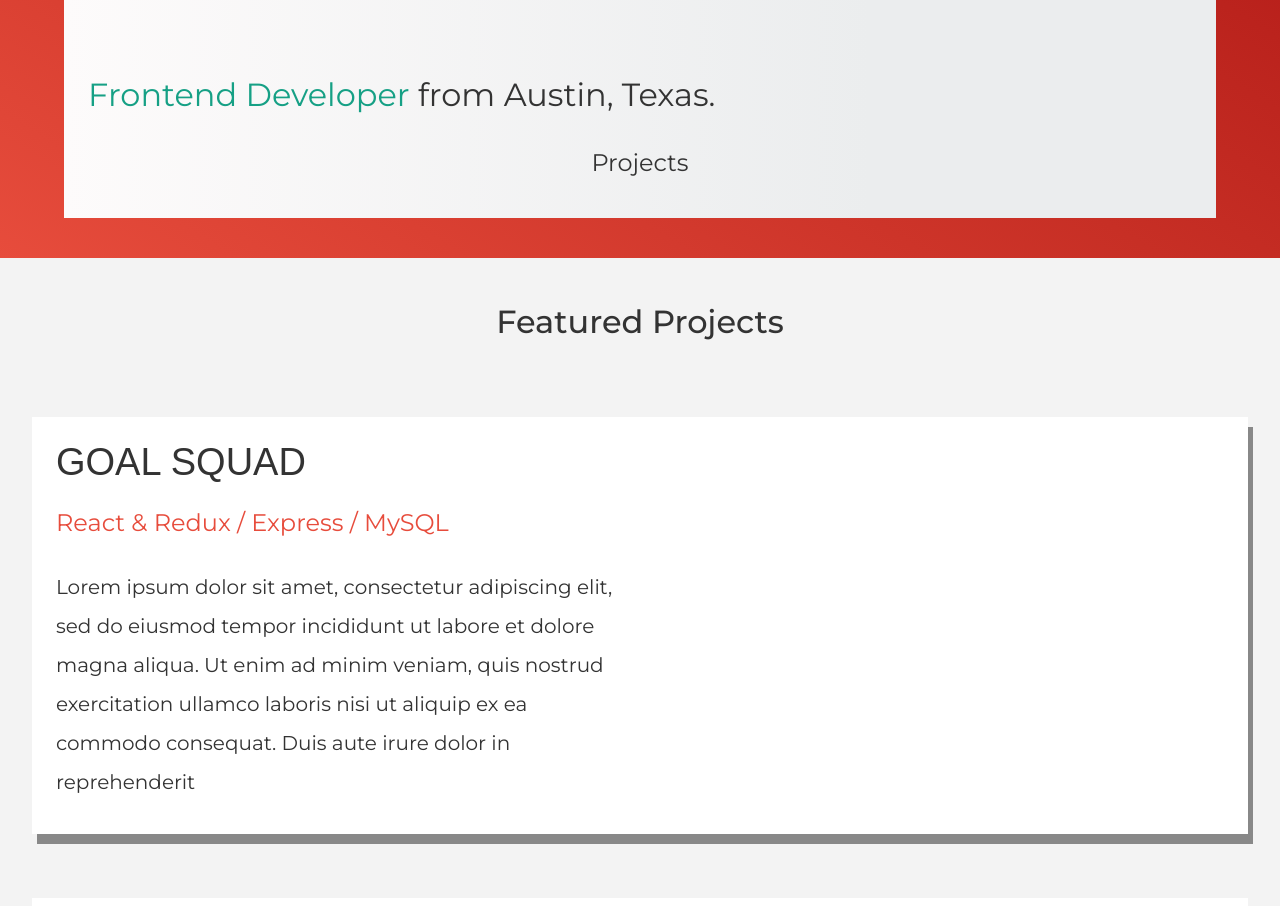
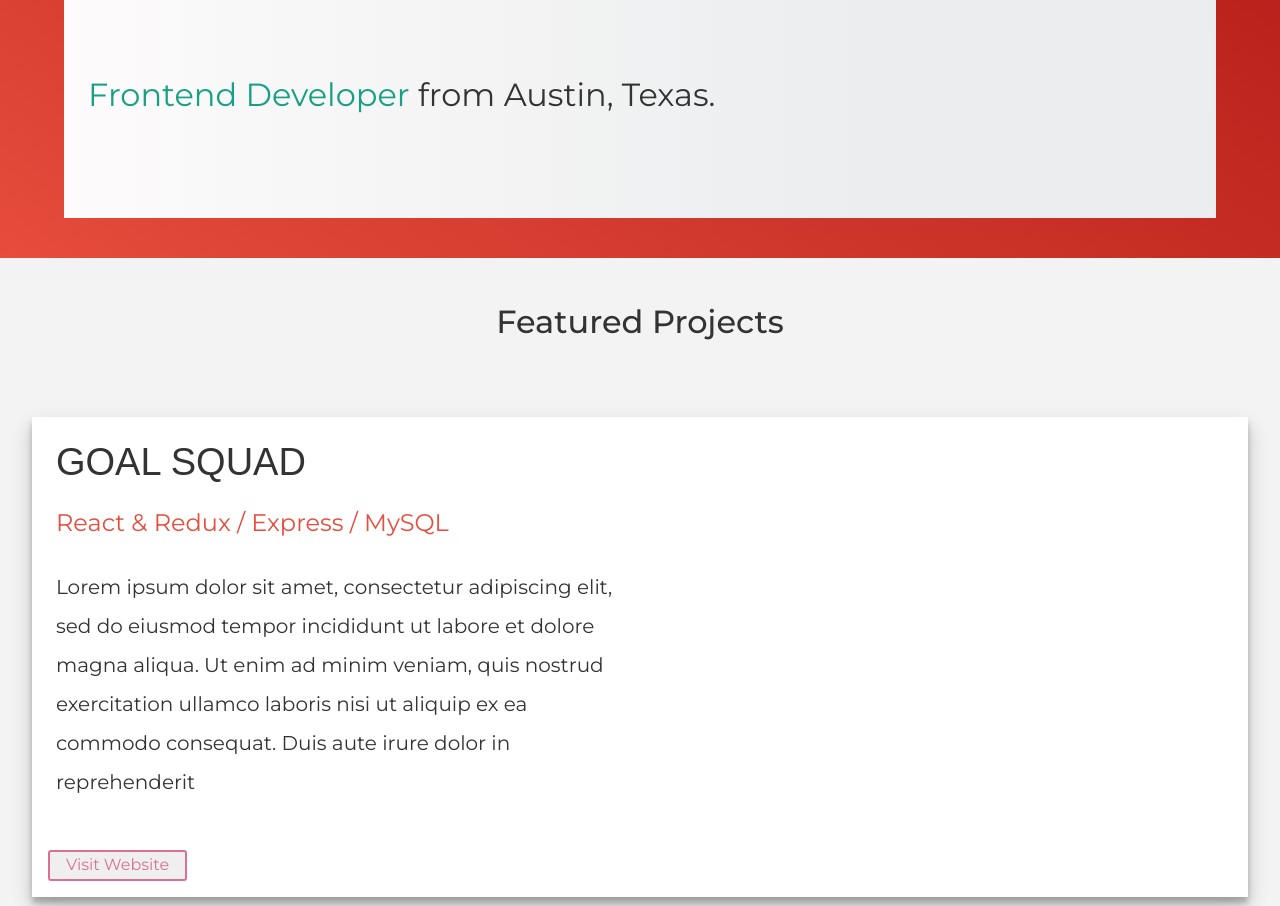
Before and after one commit to jacobgranberry/portfolio, a React (Create React App) app: page / in a window 1280 px wide. Shown: the part 542-1448 px from the top of the page. Built offline with nearby package versions, Linux system fonts and the light colour scheme.

Commit message:
Adds favicon

```diff
--- a/src/organisms/Card.js
+++ b/src/organisms/Card.js
@@ -4,12 +4,14 @@ import Column from '../atoms/Column';
 import Header from '../atoms/Header';
 import TechList from '../atoms/TechList';
 import Text from '../atoms/Text';
+import Button from '../atoms/Button';
+
 import styled from 'styled-components';
 import colors from '../theme/colors';
 
 const CardWrapper = styled.div`
     background-color: ${colors.white};
-    box-shadow: 5px 10px #888888;
+    box-shadow: 0 10px 20px rgba(0,0,0,0.19), 0 6px 6px rgba(0,0,0,0.23);
     margin: 64px 32px;
 `
 
@@ -27,6 +29,7 @@ class Card extends React.Component  {
                             tech
                         ).join(' / ')}</TechList>
                         <Text regular>{this.props.description}</Text>
+                        <Button>Visit Website</Button>
                     </Column>
 
                     <Column colmd6 colsm12>
--- a/src/templates/Home.js
+++ b/src/templates/Home.js
@@ -34,7 +34,6 @@ const Home = () => (
                     <span>Y</span>
                 </Header>
                 <Text><ColoredSpan>Frontend Developer</ColoredSpan> from Austin, Texas.</Text>
-                <Text centered home>Projects</Text>
             </Container>
         </Box>
     </Section>
```
Also changed, not shown: 1 other file (tests, documents, lock files or other folders).
